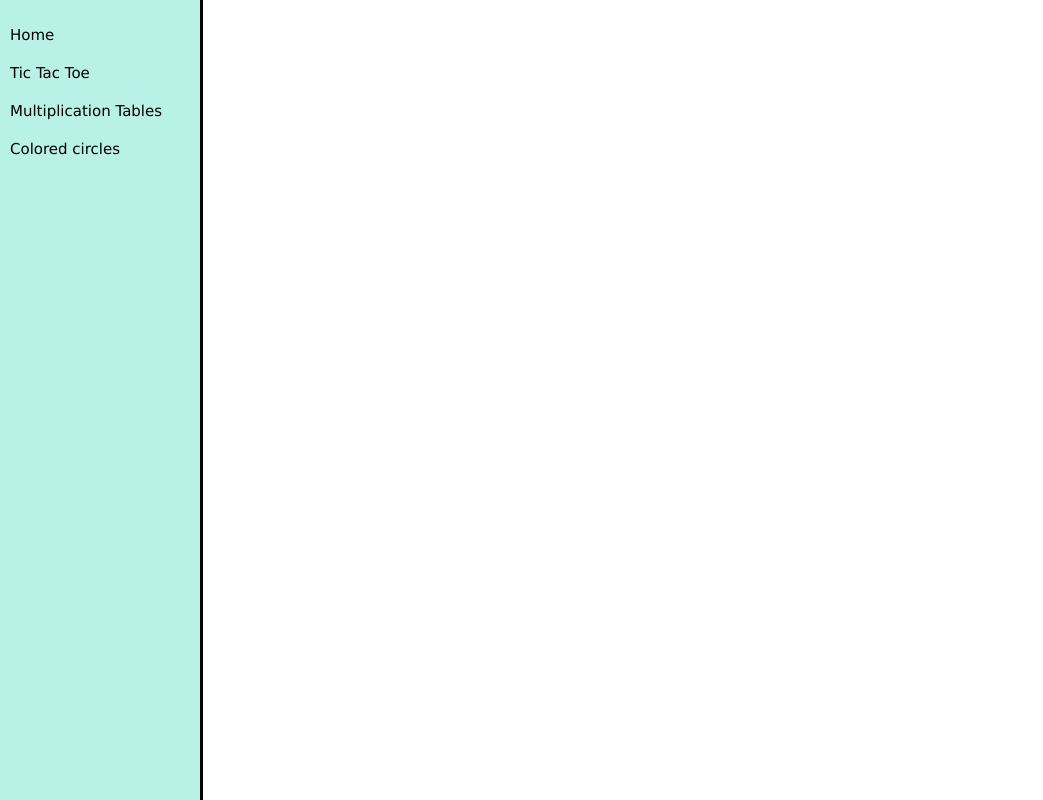
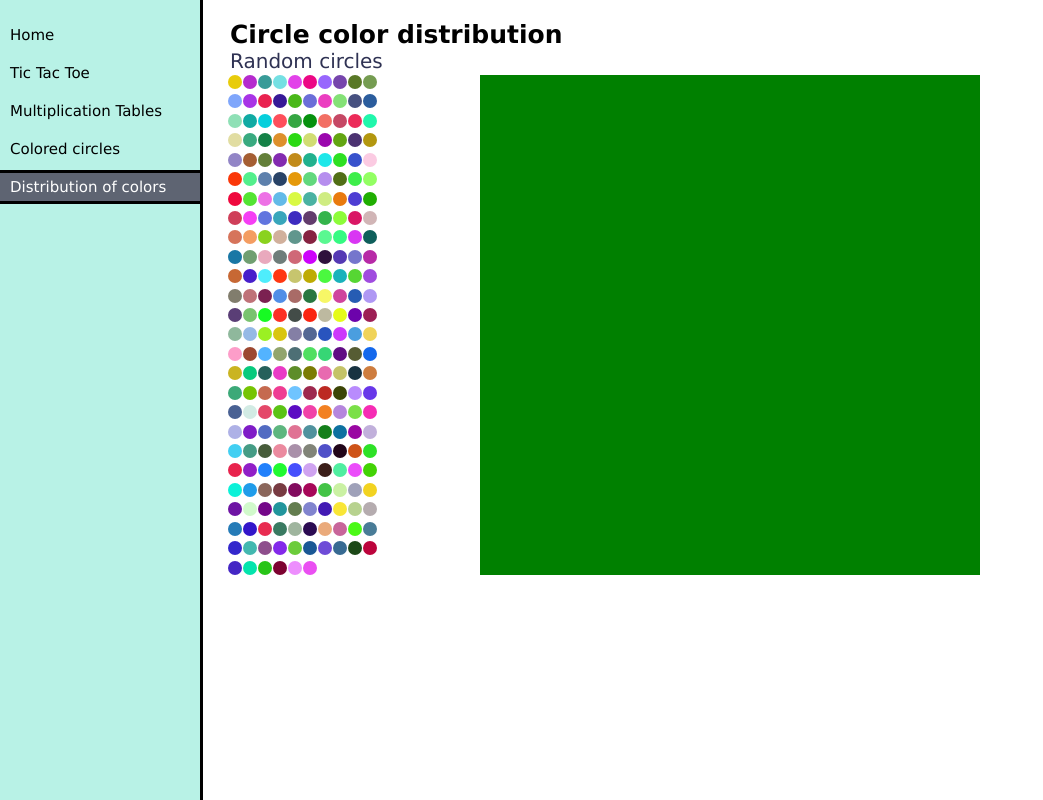
Before and after one commit to R-Dorito/ReactWebsite, a React (Create React App) app: page /colorDis in a window 1280 px wide. Shown: the whole page, without its empty margins (0-1043 px from the left). Built offline with nearby package versions, Linux system fonts and the light colour scheme.

Commit message:
Created a new colour distribution feature

```diff
--- a/src/App.js
+++ b/src/App.js
@@ -5,6 +5,10 @@ import { Game } from "./Game";
 import { NavBar } from "./components/navBar";
 import { MathTable } from "./components/mathTable";
 import { Circle, CircleText } from "./components/coloredCircles";
+import {
+  ColorDistribution,
+  ColorCircleText,
+} from "./components/colorDistribution";
 
 import { BrowserRouter as Router, Switch, Route } from "react-router-dom";
 import {
@@ -59,6 +63,12 @@ function App() {
             <Circle />
           </DivBody>
         </Route>
+        <Route path="/colorDis">
+          <DivBody>
+            <ColorCircleText />
+            <ColorDistribution />
+          </DivBody>
+        </Route>
       </Switch>
     </Router>
   );
--- /dev/null
+++ b/src/components/colorDistribution/color-dist-styling.jsx
@@ -0,0 +1,28 @@
+import styled from "styled-components";
+import { DrawCircle, CircleSet } from "../coloredCircles/circle-styling";
+
+export const SmallCircleBody = styled.div`
+  display: inline-grid;
+  justify-items: left;
+  grid-template-columns: 250px 500px;
+  height: 500px;
+`;
+
+export const DrawSmallCircle = styled(DrawCircle)`
+  width: 10px;
+  height: 10px;
+`;
+
+export const SmallCircleSet = styled(CircleSet)`
+  grid-gap: 5px;
+  grid-template-columns: repeat(10, 10px);
+`;
+
+export const GraphBody = styled.div`
+  position: relative;
+  width: 500px;
+  height: 500px;
+  background-color: green;
+  grid-column: 2/2;
+  grid-row: 1;
+`;
--- /dev/null
+++ b/src/components/colorDistribution/graphMaker.jsx
@@ -0,0 +1,8 @@
+import React from "react";
+import { GraphBody } from "./color-dist-styling";
+
+export class GraphMaker extends React.Component {
+  render() {
+    return <GraphBody />;
+  }
+}
--- /dev/null
+++ b/src/components/colorDistribution/index.jsx
@@ -0,0 +1,47 @@
+import React from "react";
+import {
+  GlobalHeader,
+  GlobalSubHeader,
+} from "../globalStylings/global-text-styling";
+import { BigCircleSetWrapper } from "../coloredCircles/circle-styling.jsx";
+import {
+  SmallCircleBody,
+  DrawSmallCircle,
+  SmallCircleSet,
+} from "./color-dist-styling";
+import { GraphMaker } from "./graphMaker";
+
+export const ColorCircleText = () => {
+  return (
+    <>
+      <GlobalHeader>Circle color distribution</GlobalHeader>
+      <GlobalSubHeader>Random circles</GlobalSubHeader>
+    </>
+  );
+};
+
+export class ColorDistribution extends React.Component {
+  generateRgb() {
+    return `rgb(${Math.round(Math.random() * 255 + 1)}, ${Math.round(
+      Math.random() * 255 + 1
+    )}, ${Math.round(Math.random() * 255 + 1)})`;
+  }
+
+  render() {
+    const rgbColors = [];
+
+    for (var n = 0; n < 256; n++) {
+      rgbColors.push(this.generateRgb());
+    }
+    return (
+      <SmallCircleBody>
+        <SmallCircleSet columnCount={7}>
+          {rgbColors.map((color) => (
+            <DrawSmallCircle colorCircle={color} />
+          ))}
+        </SmallCircleSet>
+        <GraphMaker />
+      </SmallCircleBody>
+    );
+  }
+}
--- a/src/components/coloredCircles/index.jsx
+++ b/src/components/coloredCircles/index.jsx
@@ -5,28 +5,25 @@ import {
   GlobalSubHeader,
 } from "../globalStylings/global-text-styling";
 import { GlobalDivSeperator } from "../globalStylings/global-div-styling";
-import {
-  DrawCircle,
-  ColorReturn,
-  BigCircleSetWrapper,
-  CircleSet,
-} from "./circle-styling";
+import { DrawCircle, ColorReturn, BigCircleSetWrapper } from "./circle-styling";
 
 // used in App.js
-export const CircleText = (props) => {
-  return <GlobalHeader>Here are some colored circles</GlobalHeader>;
+export const CircleText = () => {
+  return (
+    <>
+      <GlobalHeader>Here are some colored circles</GlobalHeader>
+      <GlobalSubHeader>Random circles</GlobalSubHeader>
+    </>
+  );
 };
 
 // used to draw circles
 export class Circle extends React.Component {
-  resetButton(isPressed) {}
-
   rgbGenerator() {
     var rgbValues = [];
     for (var i = 0; i < 3; i++) {
       rgbValues.push(Math.round(Math.random() * 255 + 1));
     }
-
     return rgbValues;
   }
 
@@ -84,18 +81,6 @@ export class Circle extends React.Component {
     }
   }
 
-  generateRgb() {
-    return `rgb(${Math.round(Math.random() * 255 + 1)}, ${Math.round(
-      Math.random() * 255 + 1
-    )}, ${Math.round(Math.random() * 255 + 1)})`;
-  }
-
-  generateHsl() {
-    return `hsl(
-      ${Math.round(Math.random() * 360 + 1)},
-      ${Math.round(Math.random() * 100 + 1)}%, 20%)`;
-  }
-
   render() {
     var rgbCircles = [];
     var hslCircles = [];
@@ -108,17 +93,8 @@ export class Circle extends React.Component {
       hslCircles.push(<div>{this.createCircles("hsl")}</div>);
     }
 
-    const rgbColors = [];
-    const hslColors = [];
-
-    for (var n = 0; n < 256; n++) {
-      rgbColors.push(this.generateRgb());
-      hslColors.push(this.generateHsl());
-    }
-
     return (
       <>
-        <GlobalSubHeader>Random circles</GlobalSubHeader>
         <BigCircleSetWrapper>
           <GlobalDivSeperator>
             <GlobalParagraph>(Below) These are made using RGB</GlobalParagraph>
@@ -129,25 +105,6 @@ export class Circle extends React.Component {
             {hslCircles}
           </GlobalDivSeperator>
         </BigCircleSetWrapper>
-
-        <BigCircleSetWrapper>
-          <div>
-            <GlobalParagraph>(Below) These are made using RGB</GlobalParagraph>
-            <CircleSet columnCount={7}>
-              {rgbColors.map((color) => (
-                <DrawCircle colorCircle={color} />
-              ))}
-            </CircleSet>
-          </div>
-          <div>
-            <GlobalParagraph>(Below) These are made using HSL</GlobalParagraph>
-            <CircleSet>
-              {rgbColors.map((color) => (
-                <DrawCircle colorCircle={color} />
-              ))}
-            </CircleSet>
-          </div>
-        </BigCircleSetWrapper>
       </>
     );
   }
--- a/src/components/mathTable/index.jsx
+++ b/src/components/mathTable/index.jsx
@@ -5,7 +5,6 @@ import { GlobalHeader } from "../globalStylings/global-text-styling";
 import {
   StyledNavList,
   StyledListItem,
-  MathBody,
   Exit,
   Close,
   Variable,
@@ -105,7 +104,6 @@ export class MathTable extends React.Component {
     return (
       <>
         <GlobalHeader>Multiplication Table</GlobalHeader>
-        <MathBody>
         {this.createTextBox()}
         {inputNumbers && inputNumbers.length > 0 ? (
           <BoxWrapper>
@@ -128,7 +126,6 @@ export class MathTable extends React.Component {
         ) : (
           <SmallText>Enter a number to see the times tables!</SmallText>
         )}
-        </MathBody>
       </>
     );
   }
--- a/src/components/mathTable/mathTable-styling.jsx
+++ b/src/components/mathTable/mathTable-styling.jsx
@@ -26,7 +26,6 @@ export const StyledListItem = styled.li`
   padding: 0px 20px 0px 20px;
   font: bold 15px Verdana, sans-serif;
 `;
-export const MathBody = styled.div``;
 
 export const BoxWrapper = styled.div`
   display: flex;
--- a/src/components/navBar/index.jsx
+++ b/src/components/navBar/index.jsx
@@ -5,7 +5,7 @@ import {
   StyledNavList,
   StyledListItem,
   StyledLink,
-} from "../globalStylings/global-navigation-styling";
+} from "./navigation-styling";
 
 const NavBarComponent = (props) => {
   const { pathname } = props.location;
@@ -36,6 +36,11 @@ const NavBarComponent = (props) => {
             Colored circles
           </StyledLink>
         </StyledListItem>
+        <StyledListItem isActive={pathname === "/colorDis"}>
+          <StyledLink to="/colorDis" isActive={pathname === "/colorDis"}>
+            Distribution of colors
+          </StyledLink>
+        </StyledListItem>
       </StyledNavList>
     </StyledNav>
   );
```
Also changed, not shown: src/components/navBar/navigation-styling.jsx (renamed from src/components/globalStylings/global-navigation-styling.jsx). Lines whose indentation alone changed are shown as unchanged.
